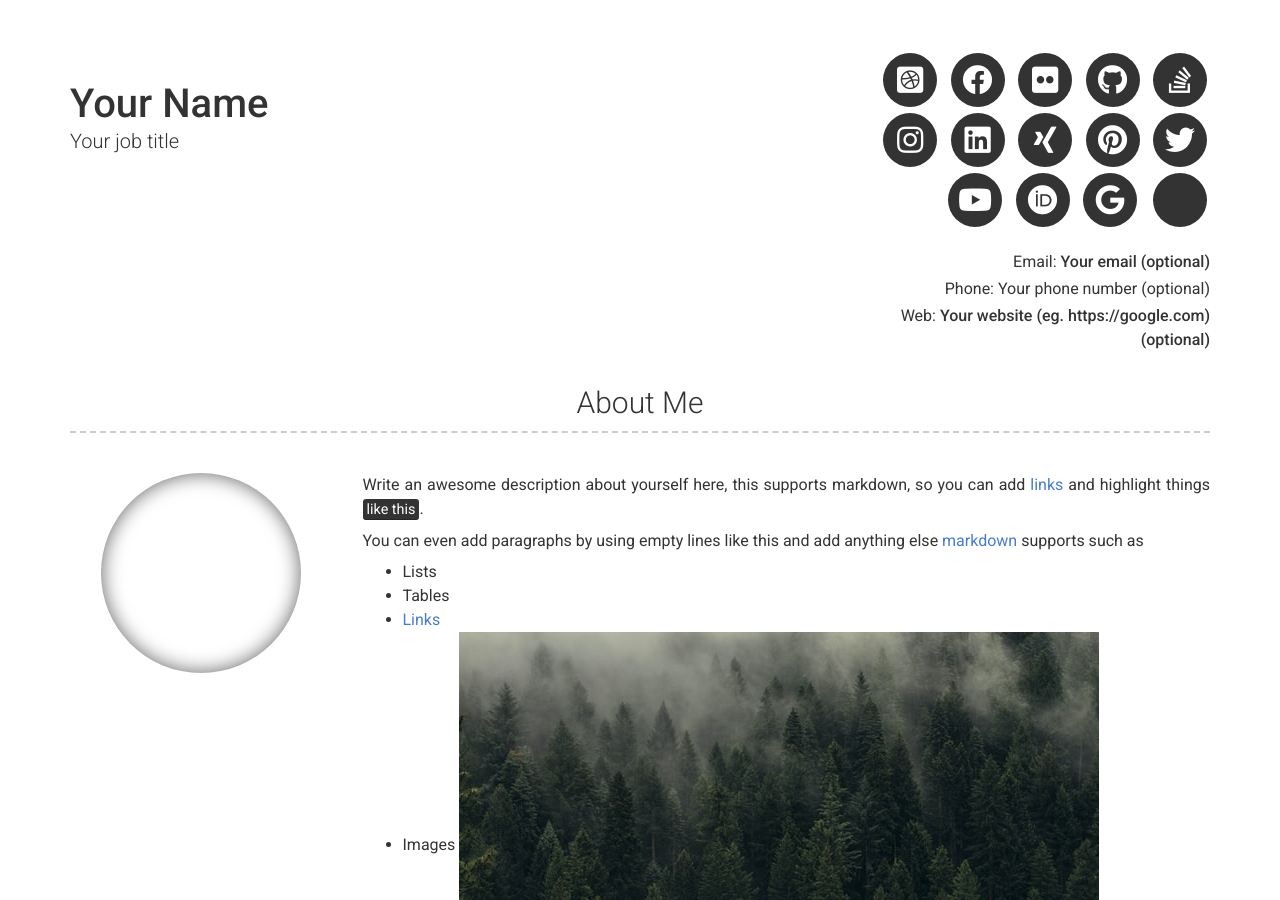
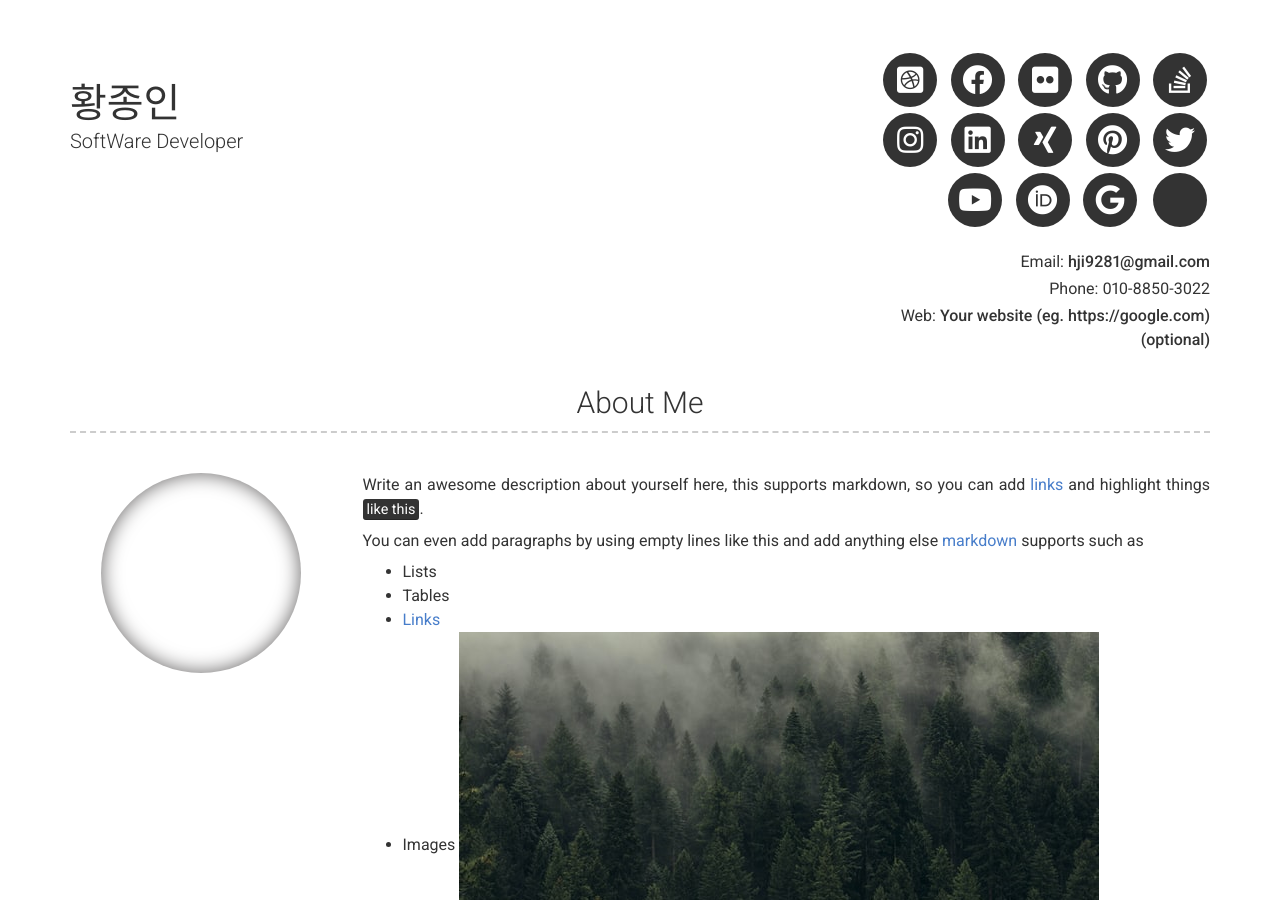
Before and after one commit to AngusHwang/angushwang1.github.io, a Jekyll site: the page built from index.md, in a window 1280 px wide and 900 px high. Built offline with Jekyll 4.4.1, drawn with Linux system fonts in a browser that asks for light colours; nearby versions of some CDN libraries; some of the changed text lies outside the part shown.

Commit message:
Update _config.yml

```diff
--- a/_config.yml
+++ b/_config.yml
@@ -6,11 +6,11 @@ repository: Git repository where your resume will be hosted, only required if yo
 version: 2
 
 # Personal info
-name: Your Name
-title: Your job title
-email: Your email (optional)
+name: 황종인
+title: SoftWare Developer
+email: hji9281@gmail.com
 # email_title: Email (Email title override)
-phone: Your phone number (optional)
+phone: 010-8850-3022
 # phone_title: Phone (Phone title override)
 website: Your website (eg. https://google.com)(optional)
 # website_title: Web (Website title override)
```
